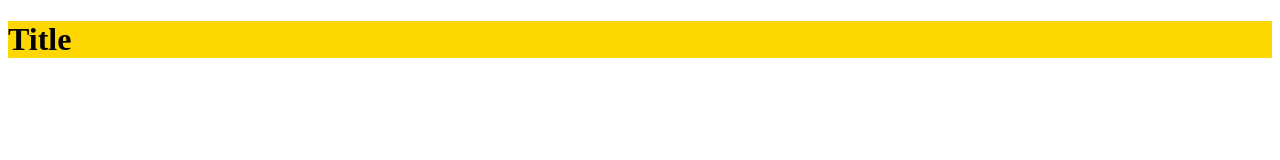
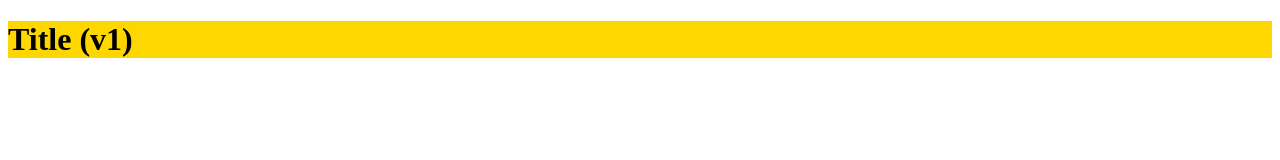
Before and after one commit to wanasak/angular-module, an Angular app: page / in a window 1280 px wide. Shown: the top 160 px of the page. Built offline with nearby package versions, Linux system fonts and the light colour scheme.

Commit message:
add component

```diff
--- a/src/app/app.component.ts
+++ b/src/app/app.component.ts
@@ -2,8 +2,8 @@ import { Component } from '@angular/core';
 
 @Component({
   selector: 'app-root',
-  template: '<h1 highlight>{{ title }}</h1>'
+  template: '<app-title [subTitle]="subTitle"></app-title>'
 })
 export class AppComponent {
-  title: String = 'Title';
+  subTitle: String = '(v1)';
 }
--- /dev/null
+++ b/src/app/title.component.html
@@ -0,0 +1,3 @@
+<h1 highlight>
+    {{ title }} {{ subTitle }}
+</h1>
--- /dev/null
+++ b/src/app/title.component.ts
@@ -0,0 +1,11 @@
+import { Component, Input } from '@angular/core';
+
+@Component({
+    moduleId: module.id,
+    selector: 'app-title',
+    templateUrl: './title.component.html'
+})
+export class TitleComponent {
+    @Input() subTitle = '';
+    title: String = 'Title';
+}
```
Also changed, not shown: src/app/app.module.ts (+6 -1 lines).
